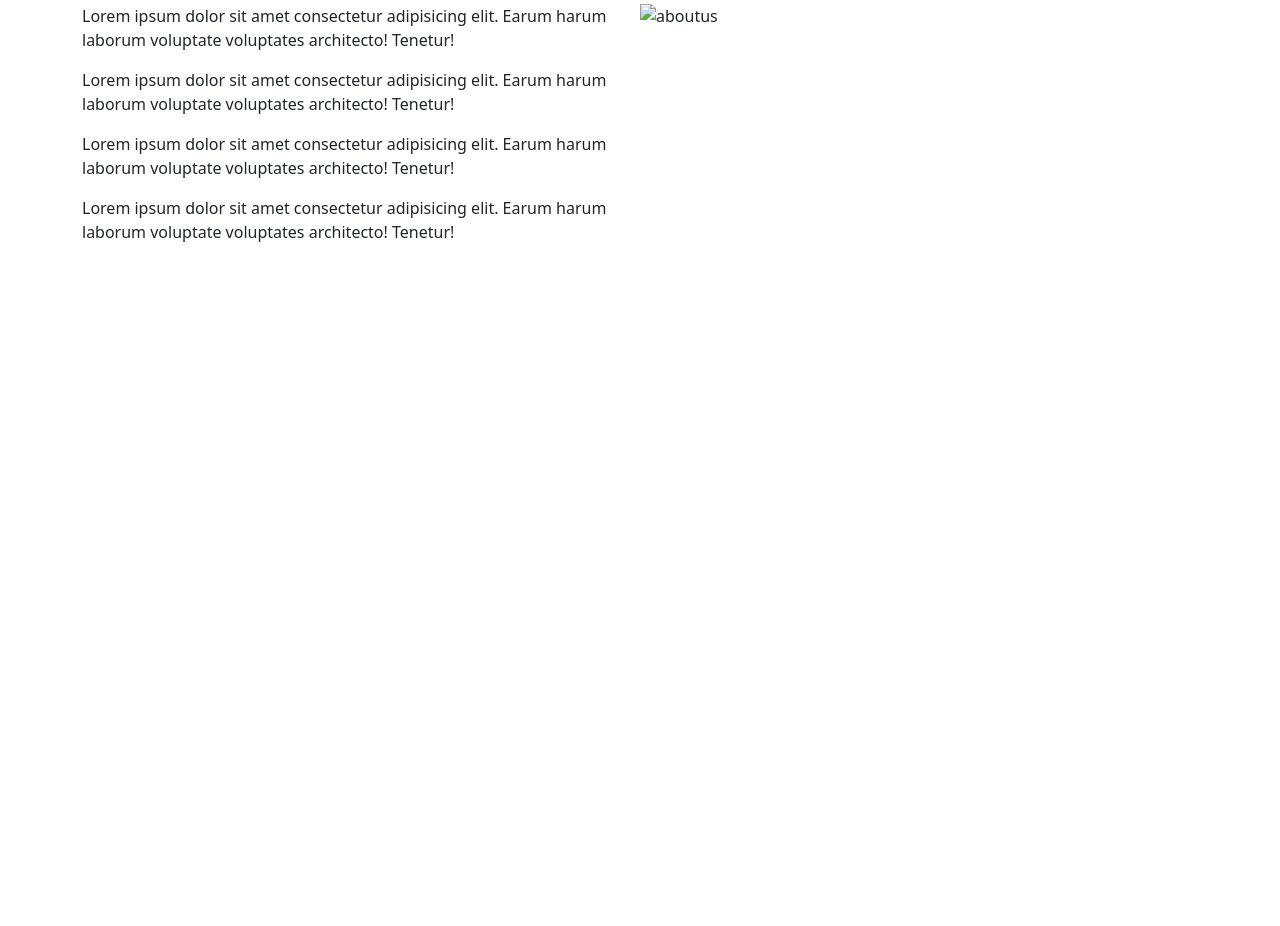
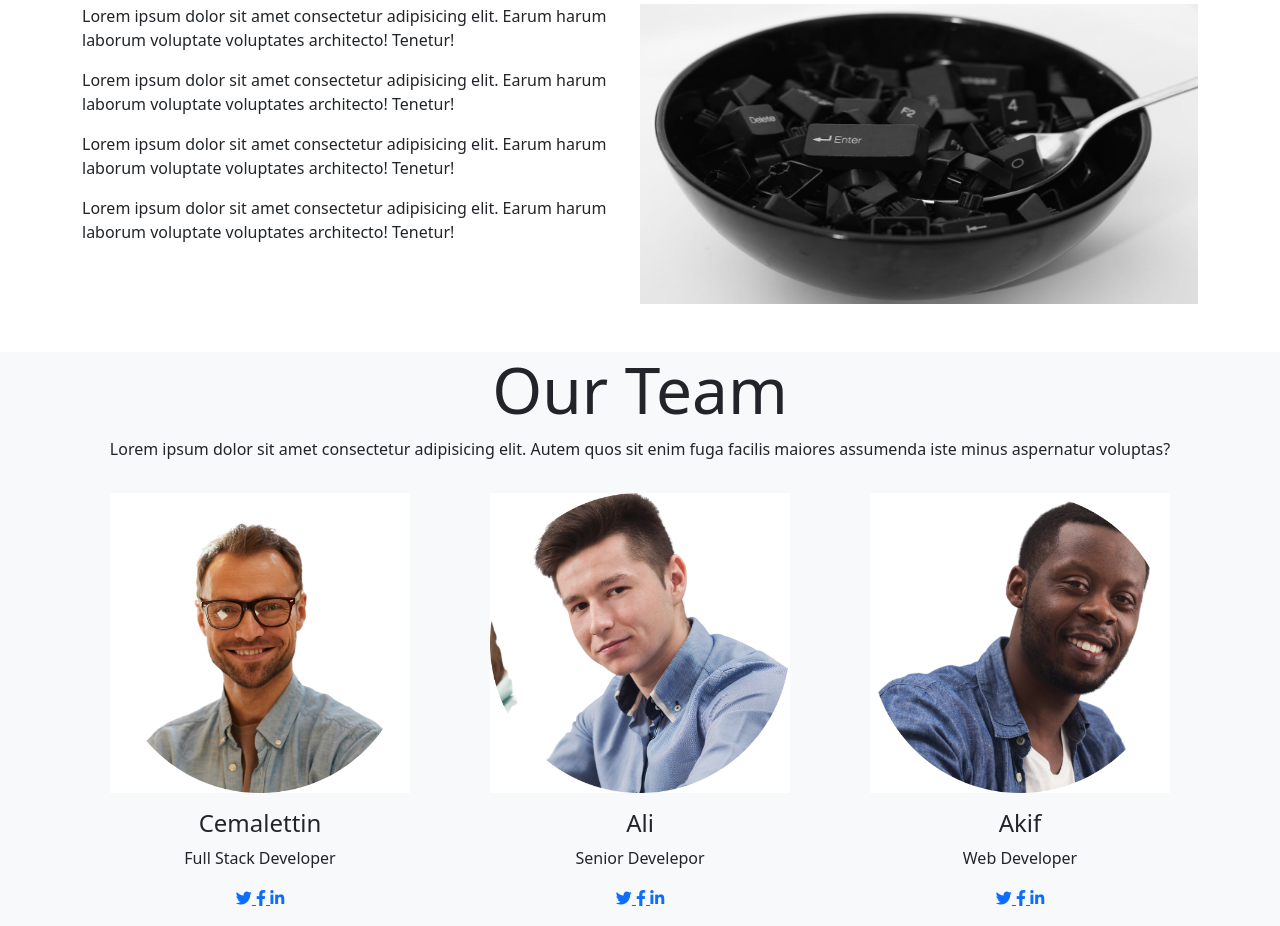
Before and after one commit to abdullah-ceylan/axel-company-bootstrap, a plain HTML site: page index.html in a window 1280 px wide. Shown: the part 2948-3874 px from the top of the page. Before the commit the page ends 3300 px from the top, so only its background shows below. Drawn offline with nearby package versions, Linux system fonts and the light colour scheme.

Commit message:
our team

```diff
--- a/index.html
+++ b/index.html
@@ -302,7 +302,7 @@
             class="col-md-6 float-md-end mb-5 product-img"
             width="300"
             height="300"
-            src="./img/logo/aboutus.jpeg"
+            src="./img/aboutus.jpeg"
             alt="aboutus"
           />
           <p>
@@ -325,6 +325,88 @@
       </div>
     </div>
 
+    <!-- OUR TEAM -->
+    <div class="container-fluid bg-light" id="team">
+      <div class="container text-center">
+        <h2 class="display-3">Our Team</h2>
+        <p>
+          Lorem ipsum dolor sit amet consectetur adipisicing elit. Autem quos
+          sit enim fuga facilis maiores assumenda iste minus aspernatur
+          voluptas?
+        </p>
+        <div class="row">
+          <div class="col-md-4 mt-3 mb-3">
+            <img
+              class="mb-3"
+              src="./img/logo/1.png"
+              alt="logo1"
+              width="300"
+              height="300"
+            />
+            <h4>Cemalettin</h4>
+            <p>Full Stack Developer</p>
+            <span>
+              <a href="#" class="sosyal">
+                <i class="fab fa-twitter"></i>
+              </a>
+              <a href="#" class="sosyal">
+                <i class="fab fa-facebook-f"></i>
+              </a>
+              <a href="#" class="sosyal">
+                <i class="fab fa-linkedin-in"></i>
+              </a>
+            </span>
+          </div>
+          <div class="col-md-4 mt-3 mb-3">
+            <img
+              class="mb-3"
+              src="./img/logo/2.png"
+              alt="logo2"
+              width="300"
+              height="300"
+            />
+            <h4>Ali</h4>
+            <p>Senior Develepor</p>
+            <span>
+              <a href="#" class="sosyal">
+                <i class="fab fa-twitter"></i>
+              </a>
+              <a href="#" class="sosyal">
+                <i class="fab fa-facebook-f"></i>
+              </a>
+              <a href="#" class="sosyal">
+                <i class="fab fa-linkedin-in"></i>
+              </a>
+            </span>
+          </div>
+          <div class="col-md-4 mt-3 mb-3">
+            <img
+              class="mb-3"
+              src="./img/logo/3.png"
+              alt="logo1"
+              width="300"
+              height="300"
+            />
+            <h4>Akif</h4>
+            <p>Web Developer</p>
+            <span>
+              <a href="#" class="sosyal">
+                <i class="fab fa-twitter"></i>
+              </a>
+              <a href="#" class="sosyal">
+                <i class="fab fa-facebook-f"></i>
+              </a>
+              <a href="#" class="sosyal">
+                <i class="fab fa-linkedin-in"></i>
+              </a>
+            </span>
+          </div>
+        </div>
+      </div>
+    </div>
+
+    <!-- COMPANIES -->
+
     <script
       src="https://cdn.jsdelivr.net/npm/bootstrap@5.3.0-alpha3/dist/js/bootstrap.bundle.min.js"
       integrity="sha384-ENjdO4Dr2bkBIFxQpeoTz1HIcje39Wm4jDKdf19U8gI4ddQ3GYNS7NTKfAdVQSZe"
```
